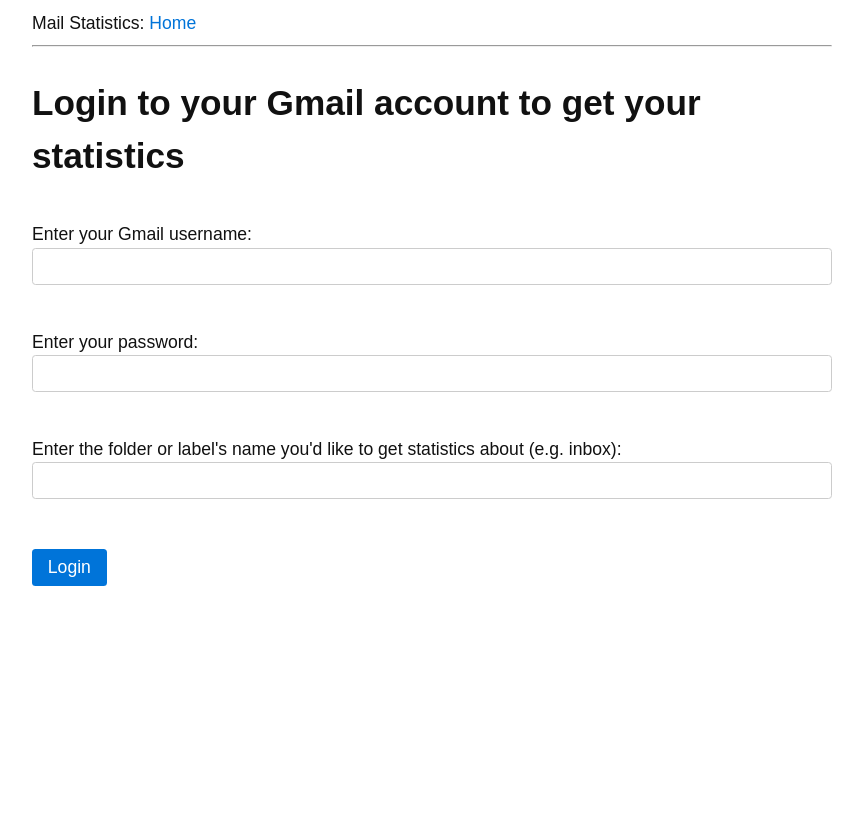
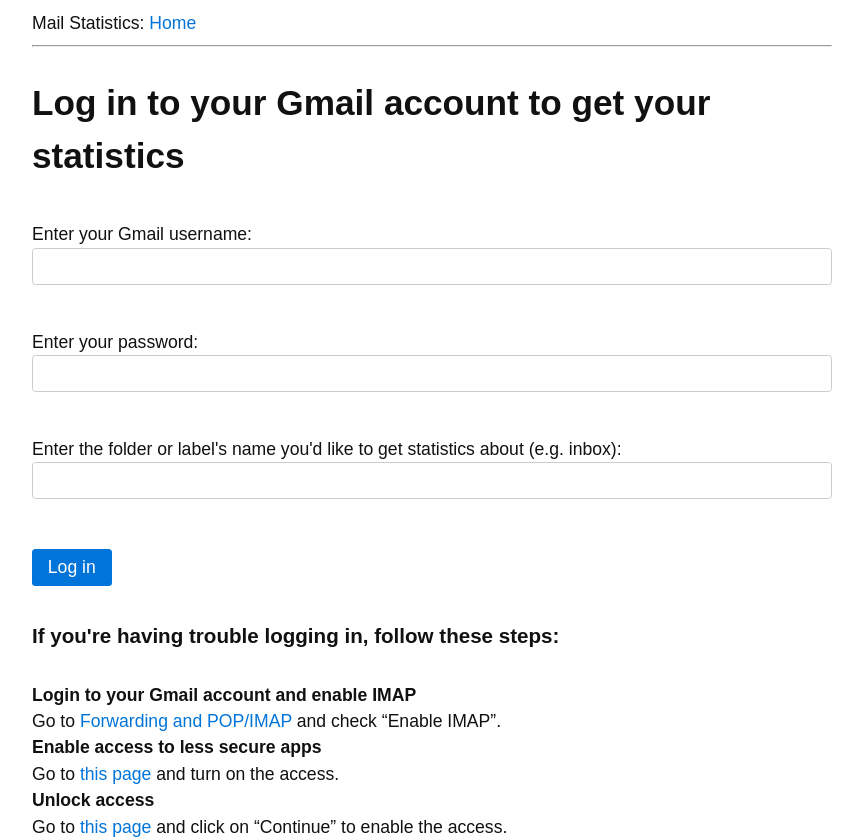
Before and after one commit to angelachieh/mail-stats, a Flask app: page / in a window 1280 px wide. Shown: the whole page, without its empty margins (18-881 px from the left). Before the commit the page ends 586 px from the top, so only its background shows below. Run offline with Flask 2, Linux system fonts and the light colour scheme; parts of the project's set-up code (start-up, migrations or seed data) failed here and were passed over.

Commit message:
Add instructions for gmail

```diff
--- a/app/templates/login.html
+++ b/app/templates/login.html
@@ -2,7 +2,7 @@
 {% extends "base.html" %}
 
 {% block content %}
-  <h1>Login to your Gmail account to get your statistics</h1>
+  <h1>Log in to your Gmail account to get your statistics</h1>
   <form method="post" name="login">
       {{ form.hidden_tag() }}
 
@@ -33,6 +33,18 @@
       	{% endfor %}<br>
       </p>
 
-      <p><input type="submit" value="Login"></p>
+      <p><input type="submit" value="Log in"></p>
   </form>
+
+  <div>
+  	<h3>If you're having trouble logging in, follow these steps:</h3>
+  	<p>
+  		<b>Login to your Gmail account and enable IMAP</b><br>
+  		Go to <a href="https://mail.google.com/mail/u/0/#settings/fwdandpop" target="_blank">Forwarding and POP/IMAP</a> and check “Enable IMAP”.<br>
+  		<b>Enable access to less secure apps</b><br>
+  		Go to <a href="https://www.google.com/settings/security/lesssecureapps" target="_blank">this page</a> and turn on the access.<br>
+  		<b>Unlock access</b><br>
+  		Go to <a href="https://accounts.google.com/b/0/DisplayUnlockCaptcha" target="_blank">this page</a> and click on “Continue” to enable the access.
+  	<p>
+  </div>
 {% endblock %}
```
